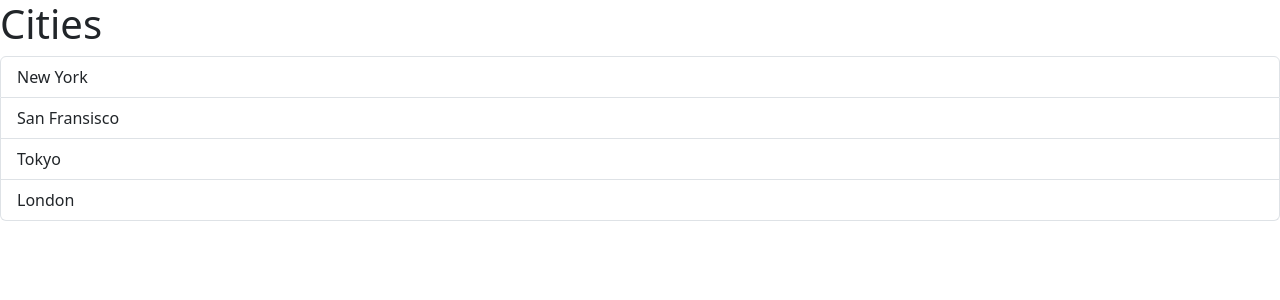
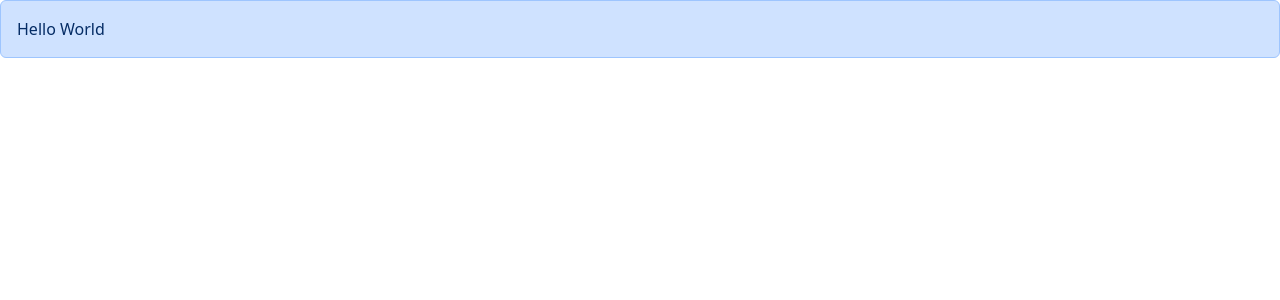
Before and after one commit to Jdubstep1357/React, a React (Vite) app: page / in a window 1280 px wide. Shown: the top 300 px of the page. Built offline with nearby package versions, Linux system fonts and the light colour scheme.

Commit message:
11_Building_Components_Passing_Children

```diff
--- a/src/App.tsx
+++ b/src/App.tsx
@@ -1,5 +1,3 @@
-import ListGroup from "./components/ListGroup/ListGroup";
-
 /* NOTES
 
     PROPS VS STATE
@@ -39,21 +37,14 @@
 
 */
 
+import Alert from "./components/Alert";
+
 function App() {
-  let items = ["New York", "San Fransisco", "Tokyo", "London"];
-
-  const handleSelectItem = (item: string) => {
-    console.log(item);
-  };
-
-  // items and heading is declared in ListGroup.tsx
   return (
     <>
-      <ListGroup
-        items={items}
-        heading="Cities"
-        onSelectItem={handleSelectItem}
-      />
+      <Alert>
+        Hello <span>World</span>
+      </Alert>
     </>
   );
 }
--- a/src/components/Alert.tsx
+++ b/src/components/Alert.tsx
@@ -1,25 +1,16 @@
 import type { ReactNode } from "react";
 
-// passing text as props
-// children passes along to App.tsx
+// Children passes value to Parent file allowing it to be outputted
 interface Props {
-    children: ReactNode;
-    onClose: () => void;
-}
-// onClose notifies parent that user has clicked on button
-
-// onClose clicks on button causing it to close
-
-
-// onClose passed to Alert to call function
-const Alert = ({ children, onClose }: Props) => {
-  return (
-    <div className="alert alert-primary alert-dismissible">
-      { children }
-      <button type="button" className="btn-close" onClick={onClose} data-bs-dismiss="alert"></button>
-
-    </div>
-  )
+  children: ReactNode;
 }
 
-export default Alert
+const Alert = ({ children }: Props) => {
+  return (
+    <div className="alert alert-primary" role="alert">
+      {children}
+    </div>
+  );
+};
+
+export default Alert;
```
